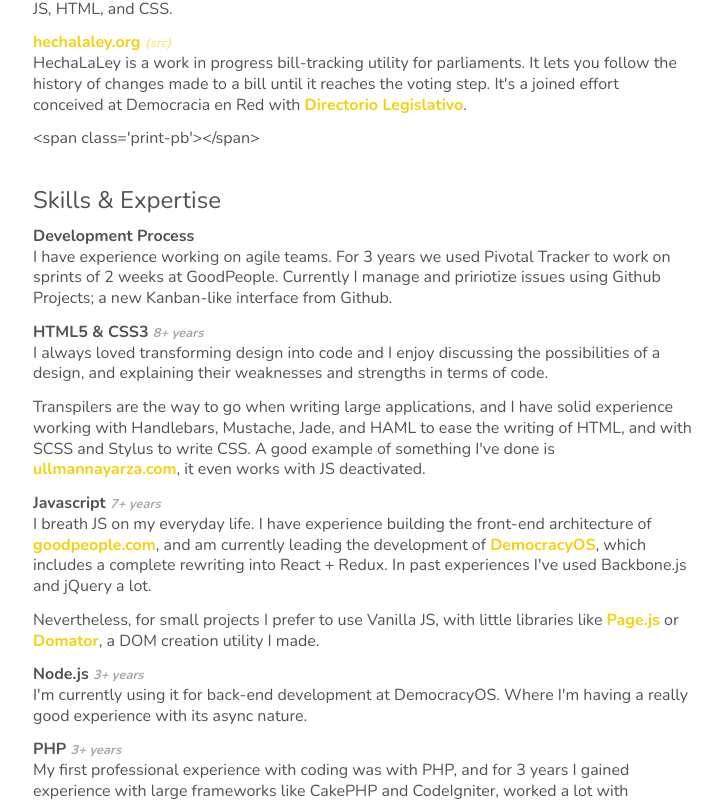
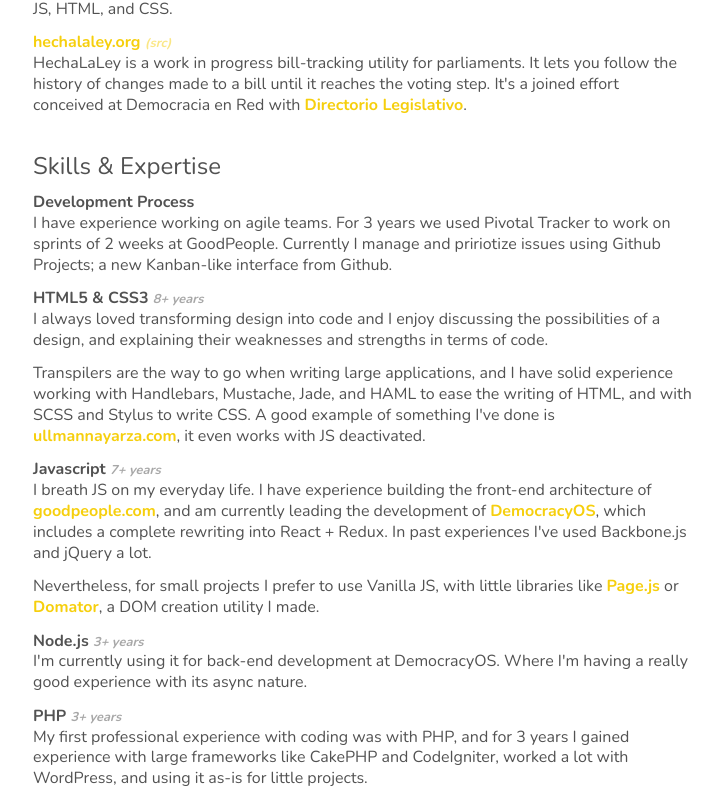
Before and after one commit to mjlescano/matiaslescano.com.ar, a Next.js app: page /cv in a window 1280 px wide. Shown: the part 800-1601 px from the top of the page, without its empty margins (277-999 px from the left). Built offline with nearby package versions, Linux system fonts and the light colour scheme.

Commit message:
fix printing layout

```diff
--- a/pages/cv.js
+++ b/pages/cv.js
@@ -107,10 +107,9 @@
         font-weight: bold;
       }
 
-      @media print {
-        .print-pb {
-          page-break-before: always;
-        }
+      hr {
+        border: none;
+        page-break-before: always;
       }
     `}</style>
     <Markdown>{`
@@ -144,8 +143,6 @@
       ### [hechalaley.org](https://hechalaley.org) [_(src)_](https://github.com/CivicStack/civicstack)
 
       HechaLaLey is a work in progress bill-tracking utility for parliaments. It lets you follow the history of changes made to a bill until it reaches the voting step. It's a joined effort conceived at Democracia en Red with [Directorio Legislativo](http://en.directoriolegislativo.org).
-
-      <span class='print-pb'></span>
 
       ## Skills & Expertise
 
@@ -183,13 +180,9 @@
 
       ## Languages
 
-      ### Spanish
-      Native.
+      **Spanish:** Native.
 
-      ### English
-      Fluent professional proficiency.
-
-      <span class='print-pb'></span>
+      **English:** Fluent professional proficiency.
 
       ## In the wild
 
```
